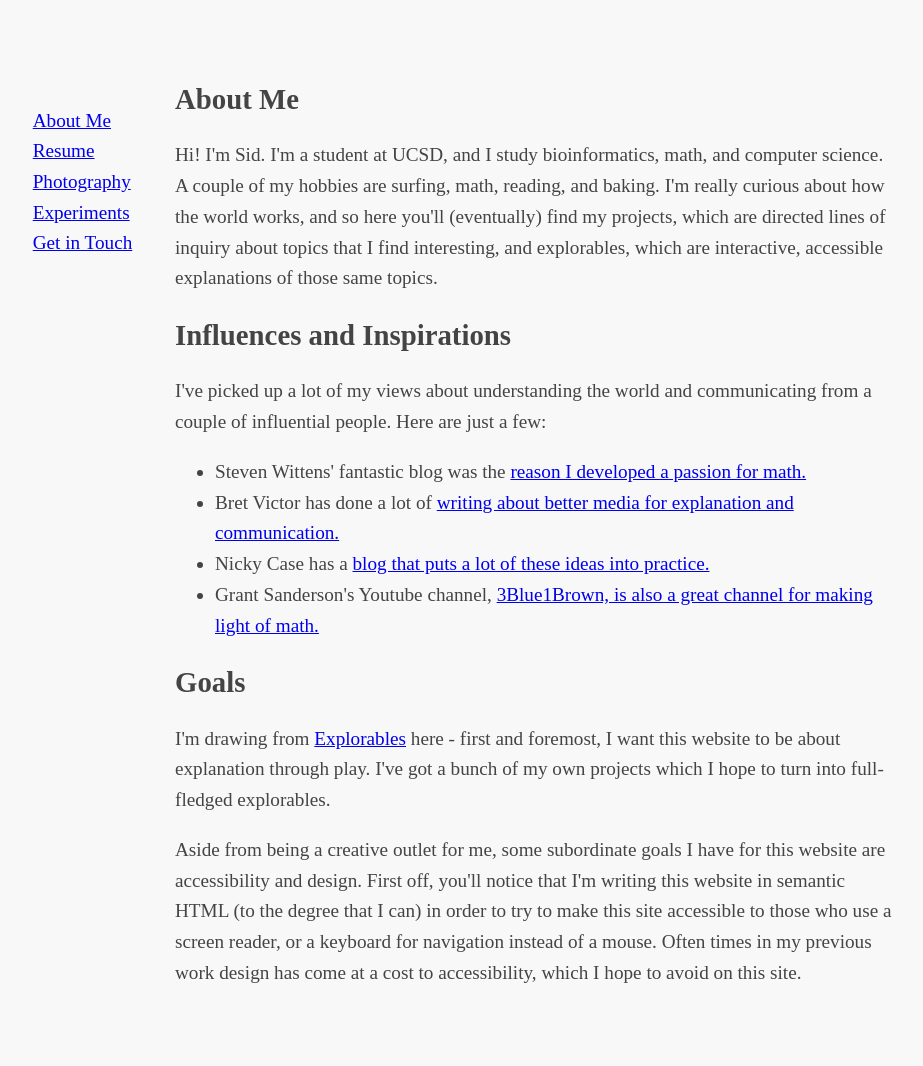
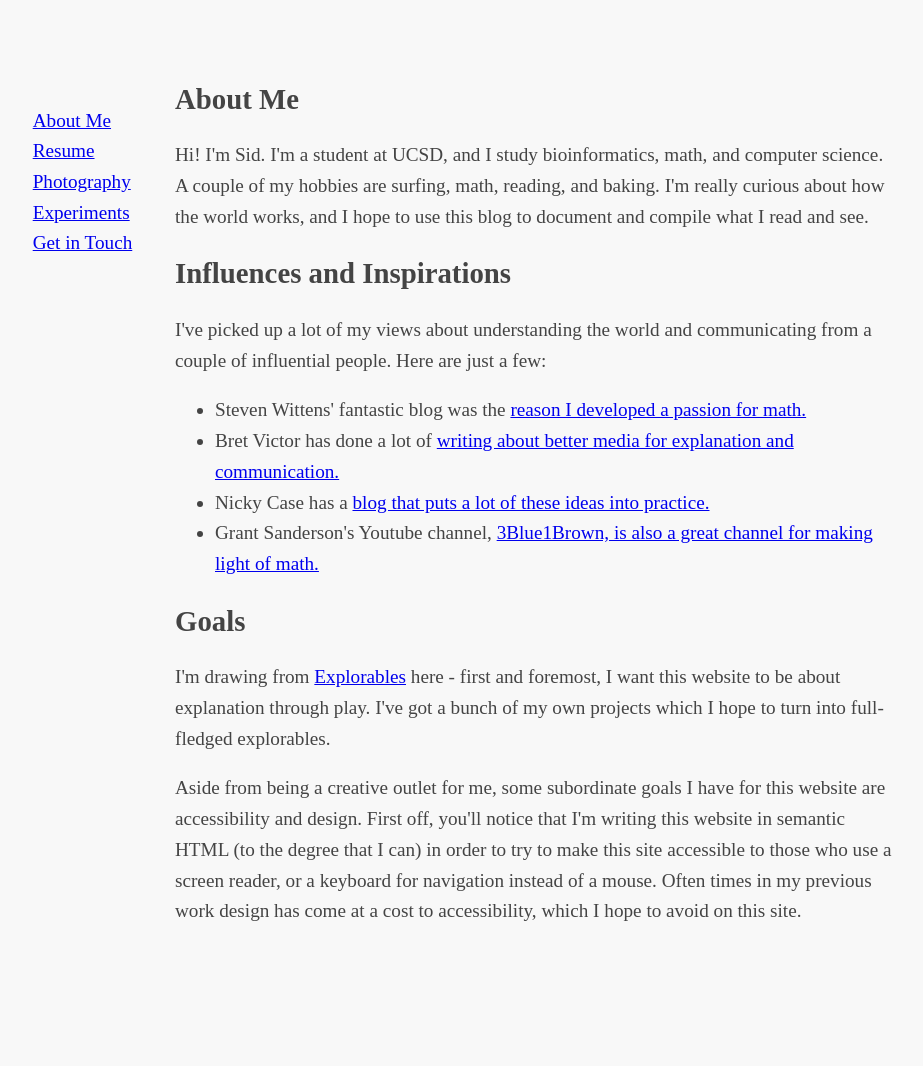
Before and after one commit to sidlim/sidlim.github.io, a Jekyll site: the page built from index.html, in a window 1280 px wide. Shown: the whole page, without its empty margins (105-1028 px from the left). Built offline with Jekyll 4.4.1, drawn with Linux system fonts in a browser that asks for light colours; Markdown is read by kramdown in place of the engine named in the settings; after the commit the page ends 1004 px from its top, so only the background shows below that.

Commit message:
smol site update; i don't remember what this was but it doesn't look bad

```diff
--- a/index.html
+++ b/index.html
@@ -8,10 +8,7 @@ title: Home
         Hi! I'm Sid. I'm a student at UCSD, and I study bioinformatics,
         math, and computer science. A couple of my hobbies are surfing,
         math, reading, and baking. I'm really curious about how the
-        world works, and so here you'll (eventually) find my projects,
-        which are directed lines of inquiry about topics that I find
-        interesting, and explorables, which are interactive, accessible
-        explanations of those same topics.
+        world works, and I hope to use this blog to document and compile what I read and see.
     </p>
 </section>
 <section>
--- a/spectral/index.html
+++ b/spectral/index.html
@@ -23,7 +23,7 @@
         </style>
     </head>
     <body>
-        <p>Not working? <a href = "https://eyamil.github.io/spectral">Try accessing this same page on https</a>>a</p>
+        <p>Not working? <a href = "https://eyamil.github.io/spectral">Try accessing this same page on https</a></p>
         <script src="profiler.js"></script>
     </body>
 </html>
```
